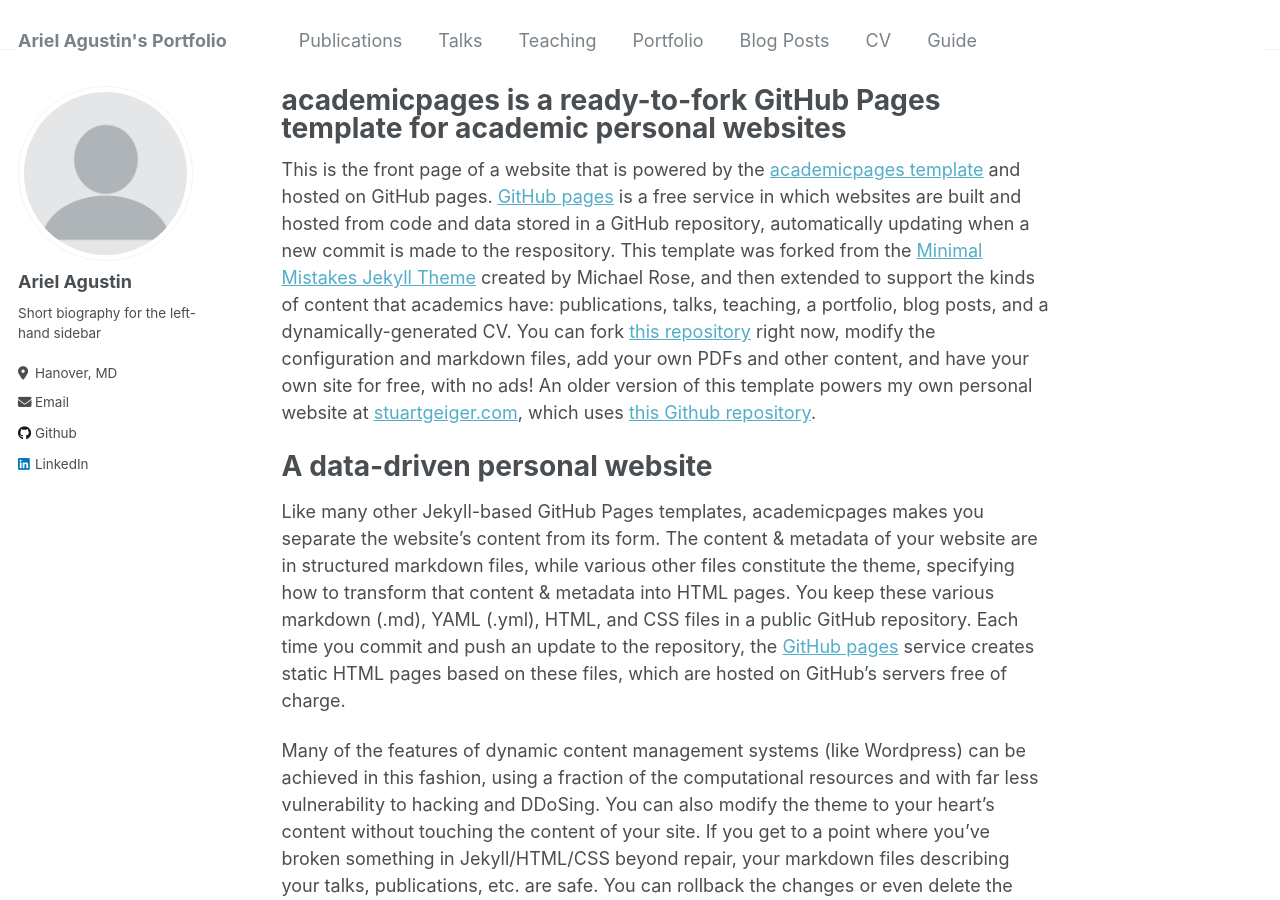
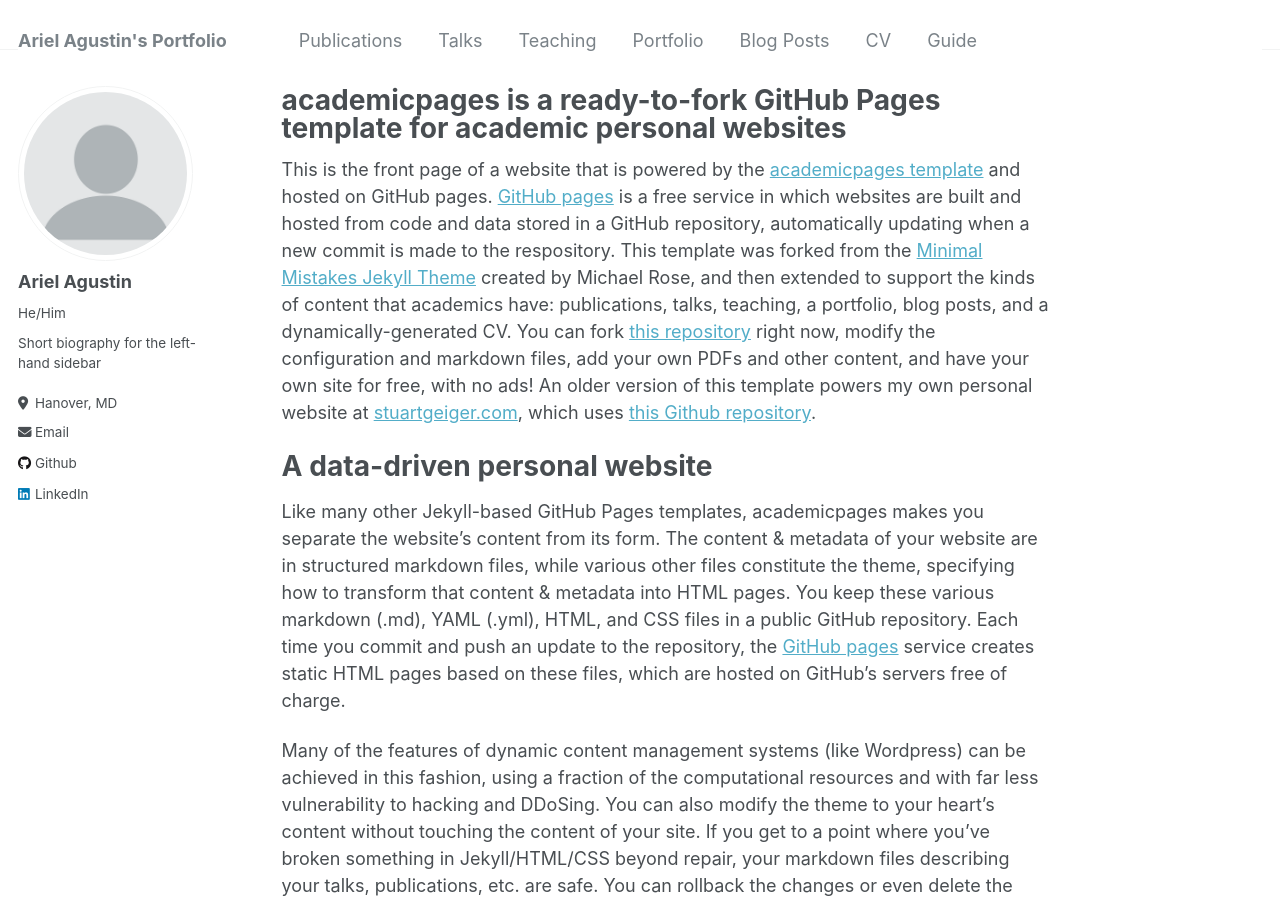
Before and after one commit to Ariel-Agustin/Ariel-Agustin.github.io, a Jekyll site: the page built from _pages/about.md, in a window 1280 px wide and 900 px high. Built offline with Jekyll 4.4.1, drawn with Linux system fonts in a browser that asks for light colours.

Commit message:
Update _config.yml

```diff
--- a/_config.yml
+++ b/_config.yml
@@ -23,7 +23,7 @@
   # Biographic information
   avatar           : "profile.png"
   name             : "Ariel Agustin"
-  pronouns         :
+  pronouns         : "He/Him"
   bio              : "Short biography for the left-hand sidebar"
   location         : "Hanover, MD"
   employer         : # "Northrop Grumman"
```
